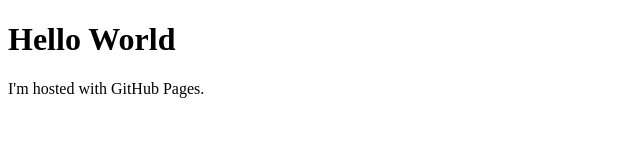
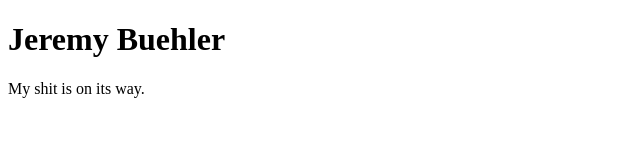
Before and after one commit to jeremybuehler/jeremybuehler.github.io, a plain HTML site: page index.html in a window 1280 px wide. Shown: the whole page, without its empty margins (0-640 px from the left). Drawn offline with Linux system fonts and the light colour scheme.

Commit message:
update
update

```diff
--- a/index.html
+++ b/index.html
@@ -1,7 +1,7 @@
 <!DOCTYPE html>
 <html>
 <body>
-<h1>Hello World</h1>
-<p>I'm hosted with GitHub Pages.</p>
+<h1>Jeremy Buehler</h1>
+<p>My shit is on its way.</p>
 </body>
 </html>
```
